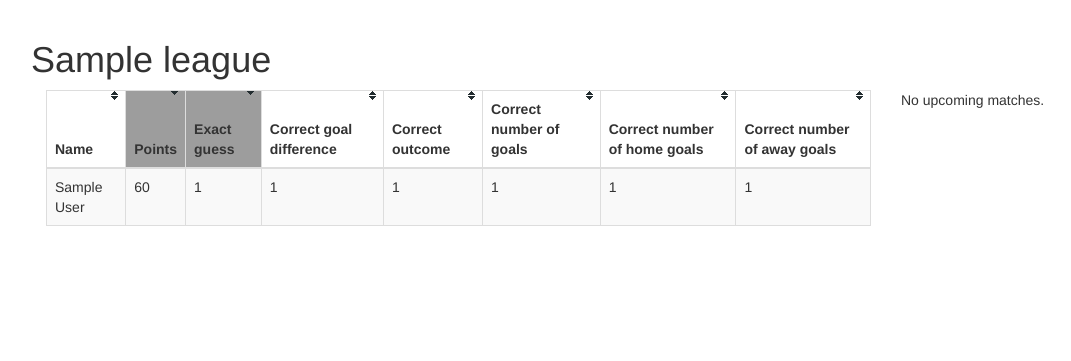
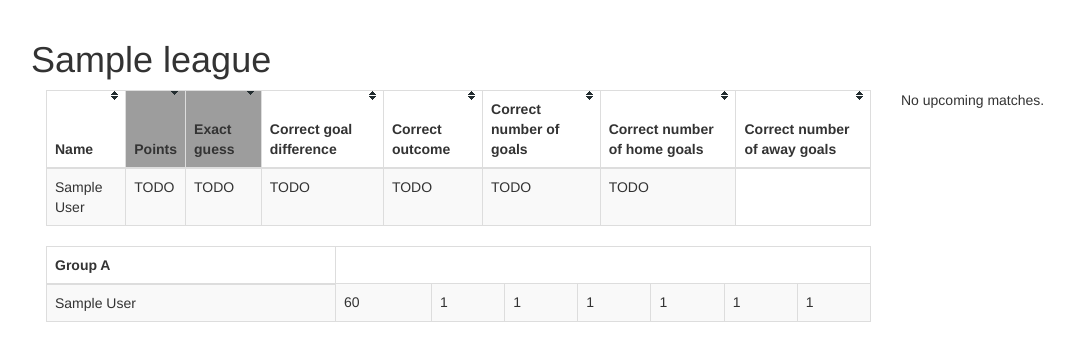
Before and after one commit to leventebakos/football-ech, a Django app: page /leagues/my_league/1/ in a window 1280 px wide. Shown: the part 52-413 px from the top of the page, without its empty margins (39-1110 px from the left). Run offline with Django 3.2, Linux system fonts and the light colour scheme; a user stored in the database is signed in; tables that the repository leaves empty hold one stand-in row (values such as "Sample post"); some libraries are stand-ins or nearby versions.

Commit message:
Try listing group A table

```diff
--- a/leagues/templates/leagues/league_details.html
+++ b/leagues/templates/leagues/league_details.html
@@ -19,25 +19,12 @@
 				{% for user_score in standings %}
 					<tr>
 						<td>{{ user_score.0.first_name }} {{ user_score.0.last_name }}</td>
-						<td>{{ user_score.1.0 }}</td>
-						{% if user_score.1.1.exact_guess != -1 %}
-							<td>{{ user_score.1.1.exact_guess }}</td>
-						{% endif %}
-						{% if user_score.1.1.goal_difference != -1 %}
-							<td>{{ user_score.1.1.goal_difference }}</td>
-						{% endif %}
-						{% if user_score.1.1.outcome != -1 %}
-							<td>{{ user_score.1.1.outcome }}</td>
-						{% endif %}
-						{% if user_score.1.1.number_of_goals != -1 %}
-							<td>{{ user_score.1.1.number_of_goals }}</td>
-						{% endif %}
-						{% if user_score.1.1.home_goals != -1 %}
-							<td>{{ user_score.1.1.home_goals }}</td>
-						{% endif %}
-						{% if user_score.1.1.away_goals != -1 %}
-							<td>{{ user_score.1.1.away_goals }}</td>
-						{% endif %}
+						<td>TODO</td>
+						<td>TODO</td>
+						<td>TODO</td>
+						<td>TODO</td>
+						<td>TODO</td>
+						<td>TODO</td>
 					</tr>
 				{% endfor %}
 			</tbody>
@@ -85,6 +72,45 @@
 		{% endif %}
 	</div>
 
+	<div class="col-md-9">
+		<table id="group_A_matches" class="table table-striped table-bordered">
+			<thead>
+				<tr>
+					<th>Group A</th>
+					{% for group_A_match in group_A_matches %}
+						<th>{{ match_view.0.get_home_team_display }} - {{ match_view.0.get_away_team_display }}</th>
+					{% endfor %}
+				</tr>
+			</thead>
+			<tbody>
+				{% for user_score in standings %}
+					<tr>
+						<td>{{ user_score.0.first_name }} {{ user_score.0.last_name }}</td>
+						<td>{{ user_score.1.0 }}</td>
+						{% if user_score.1.1.exact_guess != -1 %}
+							<td>{{ user_score.1.1.exact_guess }}</td>
+						{% endif %}
+						{% if user_score.1.1.goal_difference != -1 %}
+							<td>{{ user_score.1.1.goal_difference }}</td>
+						{% endif %}
+						{% if user_score.1.1.outcome != -1 %}
+							<td>{{ user_score.1.1.outcome }}</td>
+						{% endif %}
+						{% if user_score.1.1.number_of_goals != -1 %}
+							<td>{{ user_score.1.1.number_of_goals }}</td>
+						{% endif %}
+						{% if user_score.1.1.home_goals != -1 %}
+							<td>{{ user_score.1.1.home_goals }}</td>
+						{% endif %}
+						{% if user_score.1.1.away_goals != -1 %}
+							<td>{{ user_score.1.1.away_goals }}</td>
+						{% endif %}
+					</tr>
+				{% endfor %}
+			</tbody>
+		</table>
+	</div>
+
 	<script>
 		$(document).ready(function() {
 			$("#standings_table").tablesorter({sortList: [[1,1], [2,1]]});
--- a/leagues/views.py
+++ b/leagues/views.py
@@ -57,7 +57,16 @@
     scoring_conditions = get_league_scoring_conditions(league);
     standings = get_standings(league)
     matches = list_matches(request)
-    return render(request, 'leagues/league_details.html', {'standings': standings, 'matches_view': matches['matches_view'], 'league_id': id, 'scoring_conditions': scoring_conditions, 'league_name': league.league_name})
+    group_A_matches = get_group_matches("A")
+    group_B_matches = get_group_matches("B")
+    group_C_matches = get_group_matches("C")
+    group_D_matches = get_group_matches("D")
+    group_E_matches = get_group_matches("E")
+    group_F_matches = get_group_matches("F")
+    return render(request, 'leagues/league_details.html', {'standings': standings, 'matches_view': matches['matches_view'], 'league_id': id, 'scoring_conditions': scoring_conditions, 'league_name': league.league_name, 'group_A_matches': group_A_matches, 'group_B_matches': group_B_matches, 'group_C_matches': group_C_matches, 'group_D_matches': group_D_matches, 'group_E_matches': group_E_matches, 'group_F_matches': group_F_matches})
+
+def get_group_matches(group_id):
+    return Match.objects.filter(group = group_id)
 
 def league_form_to_league_converter(league_form):
     result = League()
```
